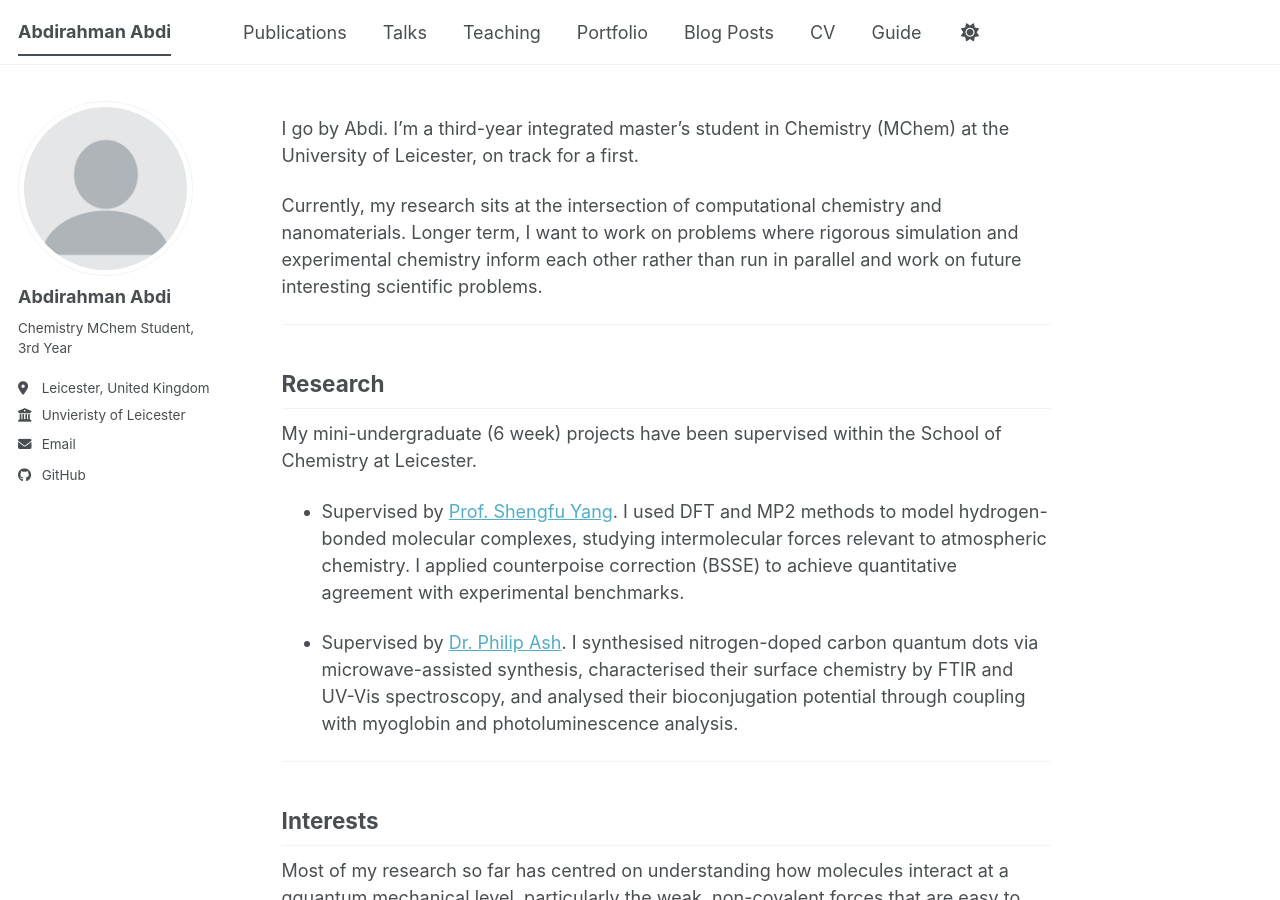
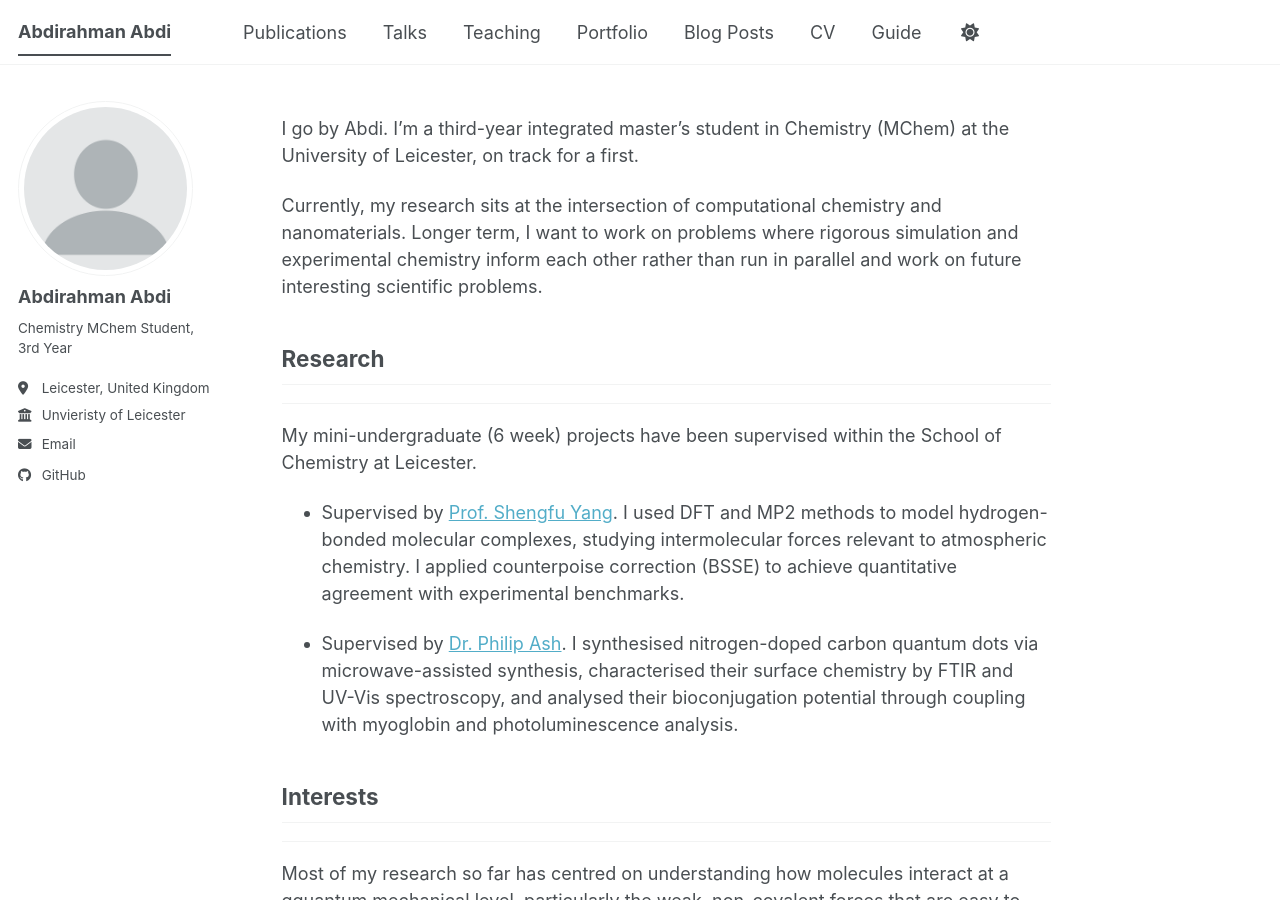
Before and after one commit to abdirahmanabdi-dev/abdirahmanabdi-dev.github.io, a Jekyll site: the page built from _pages/about.md, in a window 1280 px wide and 900 px high. Built offline with Jekyll 4.4.1, drawn with Linux system fonts in a browser that asks for light colours; a script bundle is joined from its source files by our own code; library files that are not in the unit come from our copies.

Commit message:
MINOR: changing few layout details...

```diff
--- a/_pages/about.md
+++ b/_pages/about.md
@@ -11,8 +11,8 @@ I go by Abdi. I'm a third-year integrated master's student in Chemistry (MChem)
 
 Currently, my research sits at the intersection of computational chemistry and nanomaterials. Longer term, I want to work on problems where rigorous simulation and experimental chemistry inform each other rather than run in parallel and work on future interesting scientific problems.
 
+## Research
 ---
-## Research
 
 My mini-undergraduate (6 week) projects have been supervised within the School of Chemistry at Leicester.
 
@@ -20,13 +20,15 @@ My mini-undergraduate (6 week) projects have been supervised within the School o
 
 - Supervised by [Dr. Philip Ash](https://le.ac.uk/people/philip-ash). I synthesised nitrogen-doped carbon quantum dots via microwave-assisted synthesis, characterised their surface chemistry by FTIR and UV-Vis spectroscopy, and analysed their bioconjugation potential through coupling with myoglobin and photoluminescence analysis.
 
+
+## Interests
 ---
-## Interests
 
 Most of my research so far has centred on understanding how molecules interact at a qquantum mechanical level, particularly the weak, non-covalent forces that are easy to overlook but surprisingly consequential for structure and reactivity. I find myself most interested in the gap between what theory can rigorously say and what actually happens in real chemical systems, whether that's something as subtle as an atmospheric hydrogen bond or as tangible as a carbon nanomaterial. Longer term, I'm curious about quantum computing as a route to making currently intractable calculations feasible, and about pushing these methods toward problems in chemistry and broader scientifc problems of the future.
 
+
+## Contact
 ---
-## Contact
 
 aa1462 AT leicester DOT ac DOT uk (academic)
 abdirahman1404 AT outlook DOT com (personal)
```
